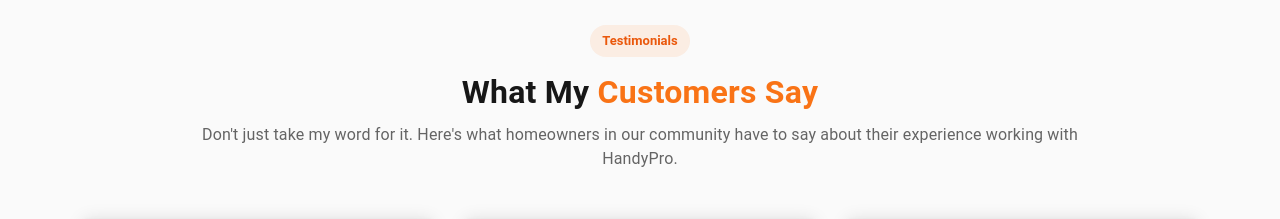
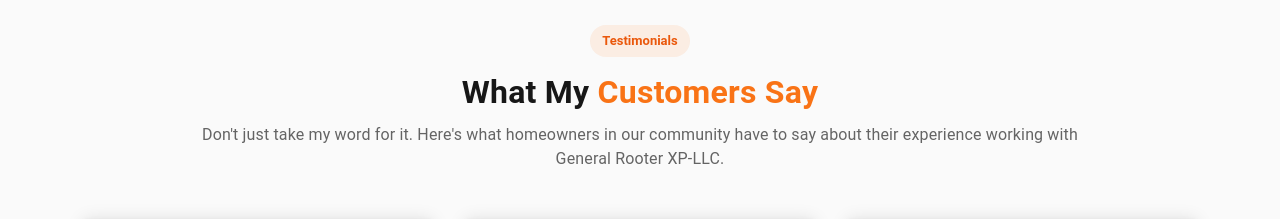
Before and after one commit to pagepal007/handymen, a Next.js app: page / in a window 1280 px wide. Shown: the part 3660-3879 px from the top of the page. Built offline with nearby package versions, Linux system fonts and the light colour scheme.

Commit message:
linting issue fix

```diff
--- a/src/app/components/TestimonialsSection.tsx
+++ b/src/app/components/TestimonialsSection.tsx
@@ -97,7 +97,7 @@
             mx="auto"
           >
             Don&apos;t just take my word for it. Here&apos;s what homeowners in our
-            community have to say about their experience working with HandyPro.
+            community have to say about their experience working with General Rooter XP-LLC.
           </Typography>
         </motion.div>
 
```
